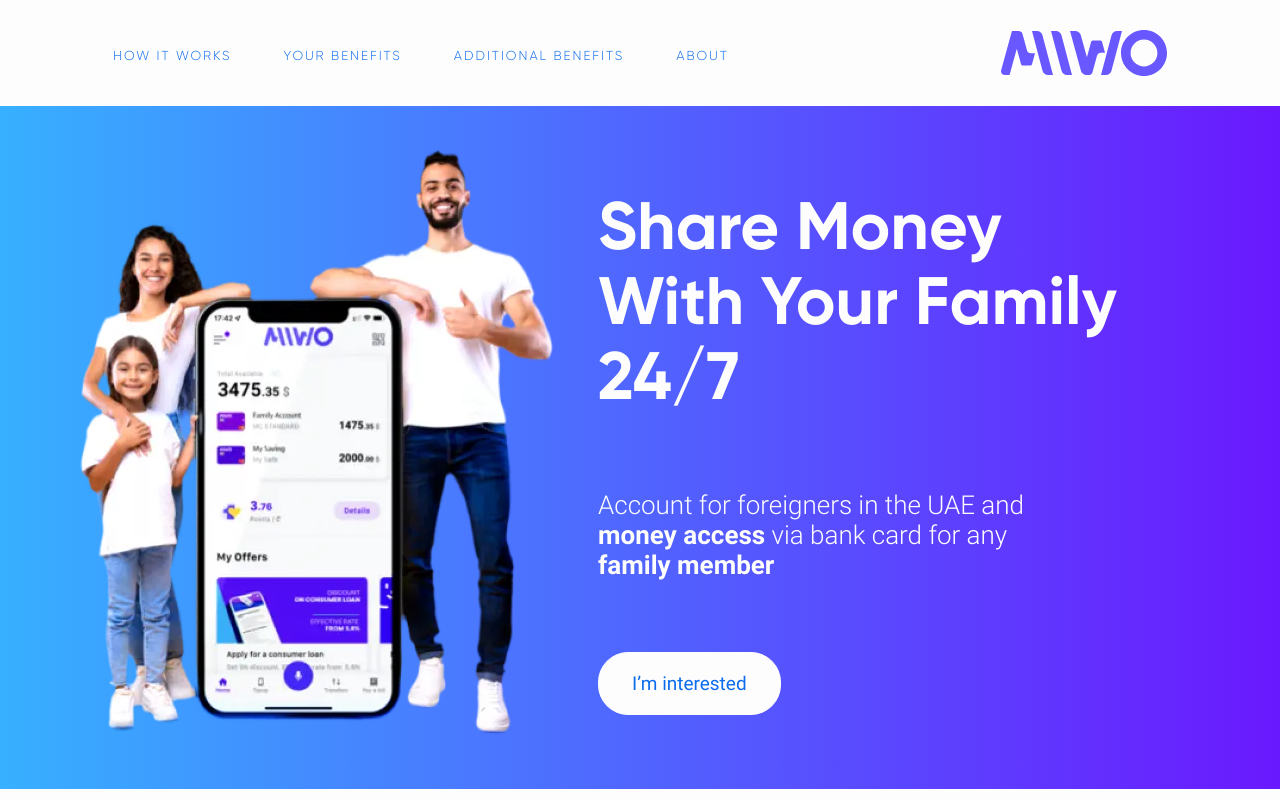
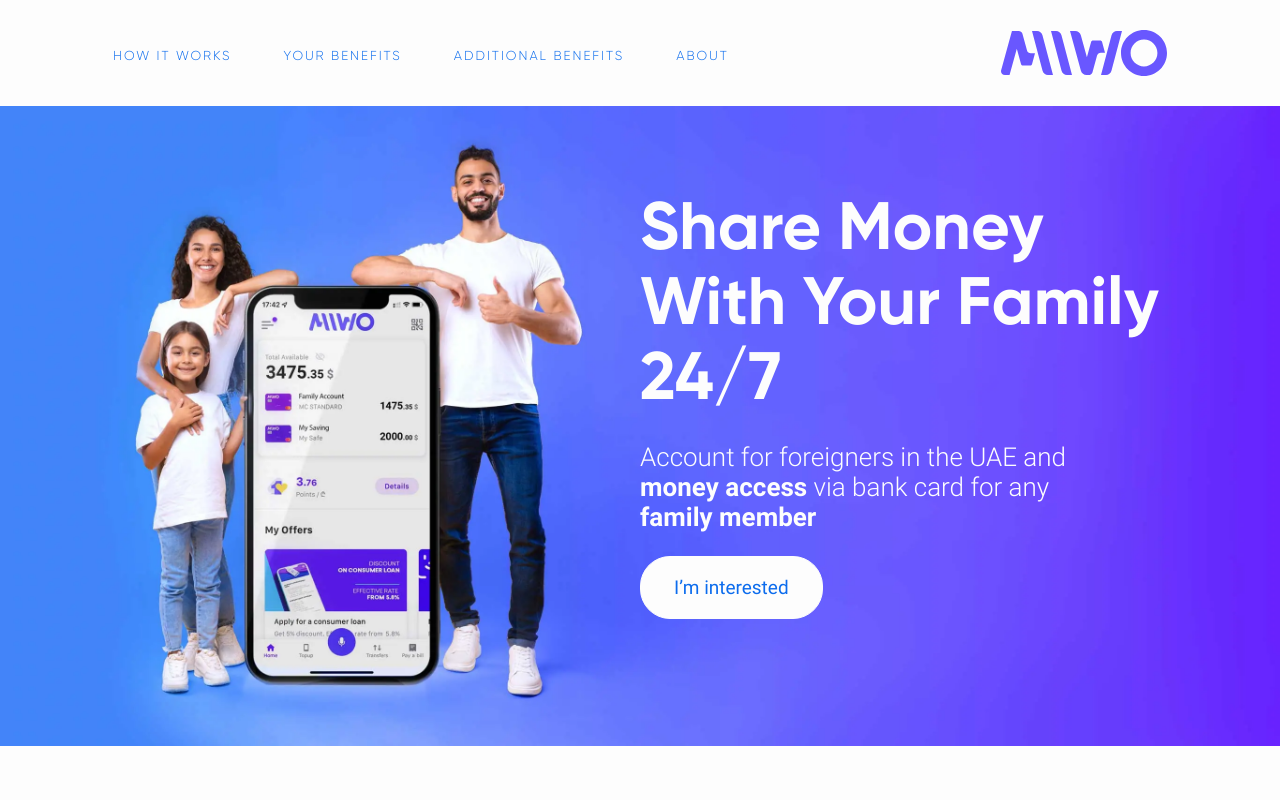
Before and after one commit to OksanaZhuravel/MIWO, a website: page docs/index.html in a window 1280 px wide. Shown: the top 800 px of the page. Drawn offline with Linux system fonts and the light colour scheme; files whose address does not match are found by name.

Commit message:
main blok added

```diff
--- a/docs/css/style.css
+++ b/docs/css/style.css
@@ -917,22 +917,39 @@
   transition: transform 0.3s ease 0s, -webkit-transform 0.3s ease 0s;
 }
 
-.main {
-  background-color: #6957ff;
+.main__wrapper {
+  position: relative;
+  display: -ms-grid;
+  display: grid;
+  padding: 1.5rem;
   background-image: -webkit-gradient(linear, left top, right top, color-stop(-2%, #36b3ff), to(#6a19fe));
   background-image: -o-linear-gradient(left, #36b3ff -2%, #6a19fe);
   background-image: linear-gradient(to right, #36b3ff -2%, #6a19fe);
 }
 
-.main__content {
-  display: -ms-grid;
-  display: grid;
-  gap: 0.625rem;
+.main__image {
+  display: none;
+  position: absolute;
+  top: 0;
+  left: 0;
+  z-index: 1;
+  height: 100%;
+}
+
+.main__image img {
+  max-width: 100%;
+  max-height: 683px;
 }
 
 .main__wrap {
+  -ms-grid-column: 2;
+  -ms-grid-column-span: 1;
+  grid-column: 2/3;
+  position: relative;
+  z-index: 2;
+  min-height: 30.3125rem;
   color: #fdfdfd;
-  padding: 5.4375rem 0 4.625rem 0;
+  padding: 0.625rem;
   display: -ms-grid;
   display: grid;
   gap: 1.5rem;
@@ -1245,9 +1262,22 @@
             justify-content: start;
   }
 
+  .main__wrapper {
+    padding: 0;
+  }
+
+  .main__image {
+    display: block;
+  }
+
+  .main__image img {
+    -webkit-filter: blur(20px);
+            filter: blur(20px);
+  }
+
   .main__wrap {
-    min-height: 42.6875rem;
-    gap: 0;
+    padding-top: 4.1875rem;
+    justify-items: end;
   }
 
   .about__container {
@@ -1324,9 +1354,29 @@
     padding-right: 4.9375rem;
   }
 
-  .main__content {
-    -ms-grid-columns: 1fr 42.5625rem;
-    grid-template-columns: 1fr 42.5625rem;
+  .main__wrapper {
+    -ms-grid-columns: 1fr 1fr;
+    grid-template-columns: 1fr 1fr;
+  }
+
+  .main__wrapper {
+    background-image: -webkit-gradient(linear, left top, right top, color-stop(50%, rgb(67, 131, 251)), color-stop(50%, rgb(104, 34, 254)));
+    background-image: -o-linear-gradient(left, rgb(67, 131, 251) 50%, rgb(104, 34, 254) 50%);
+    background-image: linear-gradient(90deg, rgb(67, 131, 251) 50%, rgb(104, 34, 254) 50%);
+  }
+
+  .main__image {
+    opacity: 1;
+  }
+
+  .main__image img {
+    -webkit-filter: blur(0);
+            filter: blur(0);
+  }
+
+  .main__wrap {
+    padding: 5.4375rem 0 4.625rem 0;
+    justify-items: start;
   }
 
   .work .box__container {
@@ -1345,6 +1395,23 @@
     padding: 5rem 105px 0 209px;
     -ms-grid-columns: 35.3125rem 1fr;
     grid-template-columns: 35.3125rem 1fr;
+  }
+}
+
+@media (min-width: 1365px) {
+  .main__wrap {
+    min-height: 42.6875rem;
+  }
+}
+
+@media (min-width: 2715px) {
+  .main__wrapper {
+    -ms-grid-columns: auto;
+    grid-template-columns: auto;
+  }
+
+  .main__image {
+    display: none;
   }
 }
 
--- a/docs/index.html
+++ b/docs/index.html
@@ -6,7 +6,7 @@
 	<meta charset="UTF-8">
 	<meta name="format-detection" content="telephone=no">
 
-	<link rel="stylesheet" href="css/style.min.css?_v=20220818201710">
+	<link rel="stylesheet" href="css/style.min.css?_v=20220819135939">
 	<!-- <link rel="icon" href="img/general/favicon.svg" type="image/svg+xml"> -->
 	<meta name="viewport" content="width=device-width, initial-scale=1.0">
 
@@ -61,9 +61,8 @@
 		</header>
 		<main class="page">
 			<section class="page-main main">
-				<div class="main__container">
-					<div class="main__content">
-						<div class="main__image"><picture><source srcset="img/main/hero.webp" type="image/webp"><img src="img/main/hero.png" alt="image general"></picture></div>
+				<div class="main__wrapper">
+					<div class="main__image"><picture><source srcset="img/main/family.webp" type="image/webp"><img src="img/main/family.jpg" alt="image general"></picture></div>
 					<div class="main__wrap">
 						<h1 class="main__title">Share Money With Your Family 24/7</h1>
 						<p class="main__subtitle">
@@ -75,7 +74,21 @@
 						<button data-popup="#feedback" type="button" class="main__button button button--main"><span class="button__text">I&rsquo;m interested</span></button>
 					</div>
 				</div>
+				<!-- <div class="main__container">
+            <div class="main__content">
+              <div class="main__image"><picture><source srcset="img/main/family.webp" type="image/webp"><img src="img/main/family.jpg" alt="image general"></picture></div>
+              <div class="main__wrap">
+                <h1 class="main__title">Share Money With Your Family 24/7</h1>
+                <p class="main__subtitle">
+                  Account for foreigners in&nbsp;the UAE and
+                  <span class="main__subtitle main__subtitle--bold">money access</span>
+                  via bank card for
+                  any<span class="main__subtitle main__subtitle--bold"> family member</span></p>
+                <button data-popup="#feedback" type="button" class="main__button button button--main"><span
+                    class="button__text">I&rsquo;m interested</span></button>
               </div>
+            </div>
+          </div> -->
 			</section>
 
 			<section class="page-slogan slogan">
@@ -378,7 +391,7 @@
     </div>
   </div>
 </div> -->
-	<script src="js/app.min.js?_v=20220818201710"></script>
+	<script src="js/app.min.js?_v=20220819135939"></script>
 </body>
 
 </html>
```
Also changed, not shown: docs/css/style.min.css, docs/img/main/family.jpg (added), docs/img/main/family.webp (added). Lines whose indentation alone changed are shown as unchanged.
